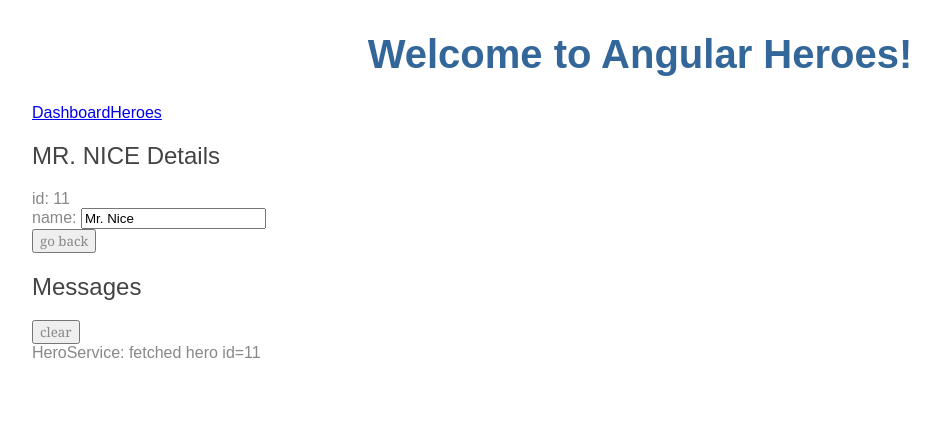
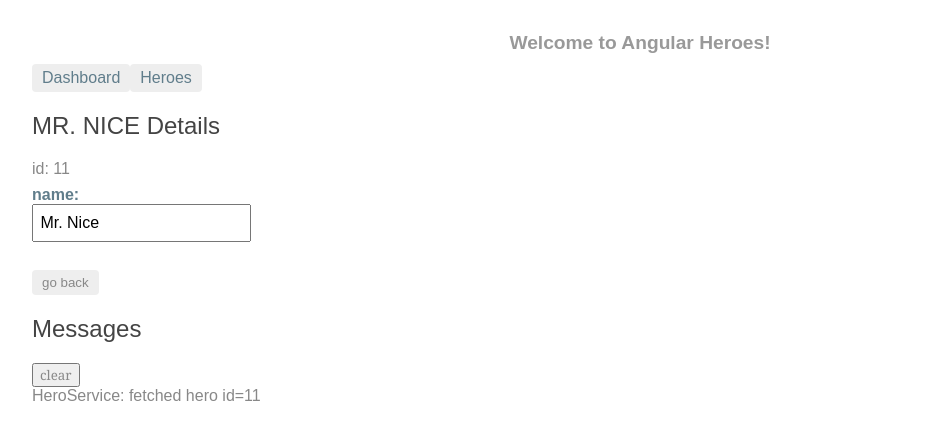
Before and after one commit to TiagoUmemura/Angular6-SimpleApp, an Angular app: page /detail/11 in a window 1280 px wide. Shown: the top 440 px of the page, without its empty margins (0-940 px from the left). Built offline with nearby package versions, Linux system fonts and the light colour scheme.

Commit message:
Change CSS style

```diff
--- a/src/app/app.component.css
+++ b/src/app/app.component.css
@@ -0,0 +1,28 @@
+h1 {
+  font-size: 1.2em;
+  color: #999;
+  margin-bottom: 0;
+}
+h2 {
+  font-size: 2em;
+  margin-top: 0;
+  padding-top: 0;
+}
+nav a {
+  padding: 5px 10px;
+  text-decoration: none;
+  margin-top: 10px;
+  display: inline-block;
+  background-color: #eee;
+  border-radius: 4px;
+}
+nav a:visited, a:link {
+  color: #607D8B;
+}
+nav a:hover {
+  color: #039be5;
+  background-color: #CFD8DC;
+}
+nav a.active {
+  color: #039be5;
+}
--- a/src/app/hero-detail/hero-detail.component.css
+++ b/src/app/hero-detail/hero-detail.component.css
@@ -0,0 +1,30 @@
+/* HeroDetailComponent's private CSS styles */
+label {
+  display: inline-block;
+  width: 3em;
+  margin: .5em 0;
+  color: #607D8B;
+  font-weight: bold;
+}
+input {
+  height: 2em;
+  font-size: 1em;
+  padding-left: .4em;
+}
+button {
+  margin-top: 20px;
+  font-family: Arial;
+  background-color: #eee;
+  border: none;
+  padding: 5px 10px;
+  border-radius: 4px;
+  cursor: pointer; cursor: hand;
+}
+button:hover {
+  background-color: #cfd8dc;
+}
+button:disabled {
+  background-color: #eee;
+  color: #ccc;
+  cursor: auto;
+}
--- a/src/app/heroes/heroes.component.css
+++ b/src/app/heroes/heroes.component.css
@@ -1,7 +1,4 @@
-.selected {
-  background-color: #CFD8DC !important;
-  color: white;
-}
+/* HeroesComponent's private CSS styles */
 .heroes {
   margin: 0 0 2em 0;
   list-style-type: none;
@@ -9,28 +6,33 @@
   width: 15em;
 }
 .heroes li {
+  position: relative;
   cursor: pointer;
-  position: relative;
-  left: 0;
   background-color: #EEE;
   margin: .5em;
   padding: .3em 0;
   height: 1.6em;
   border-radius: 4px;
 }
-.heroes li.selected:hover {
-  background-color: #BBD8DC !important;
-  color: white;
-}
+
 .heroes li:hover {
   color: #607D8B;
   background-color: #DDD;
   left: .1em;
 }
-.heroes .text {
+
+.heroes a {
+  color: #888;
+  text-decoration: none;
   position: relative;
-  top: -3px;
+  display: block;
+  width: 250px;
 }
+
+.heroes a:hover {
+  color:#607D8B;
+}
+
 .heroes .badge {
   display: inline-block;
   font-size: small;
@@ -42,6 +44,8 @@
   left: -1px;
   top: -4px;
   height: 1.8em;
+  min-width: 16px;
+  text-align: right;
   margin-right: .8em;
   border-radius: 4px 0 0 4px;
 }
```
